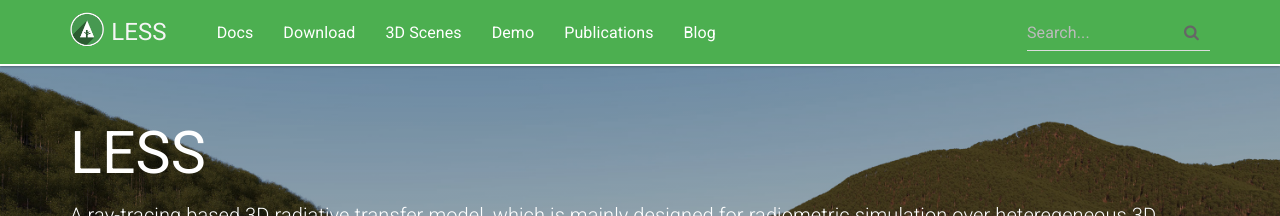
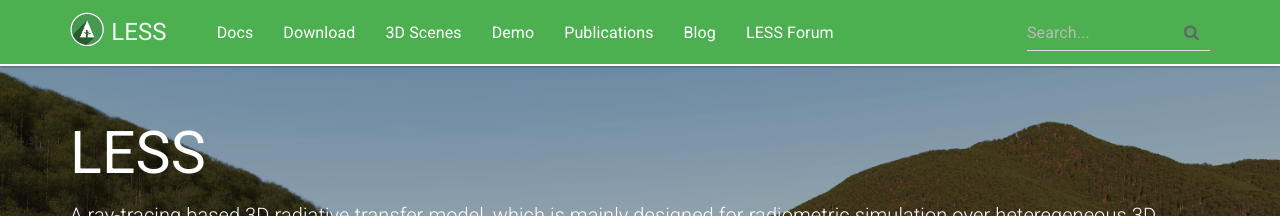
Before and after one commit to jianboqi/jianboqi.github.io, a Jekyll site: the page built from index.html, in a window 1280 px wide. Shown: the top 216 px of the page. Built offline with Jekyll 4.4.1, drawn with Linux system fonts in a browser that asks for light colours; nearby versions of some CDN libraries.

Commit message:
Update topnav.html

```diff
--- a/_includes/topnav.html
+++ b/_includes/topnav.html
@@ -19,6 +19,7 @@
                 <li {% if page.sectionid=='page_demo' %} class="active" {% endif %}><a href="{{ "/demo/" | prepend: site.baseurl }}">Demo</a></li>
                 <li {% if page.sectionid=='page_publications' %} class="active" {% endif %}><a href="{{ "/publications/" | prepend: site.baseurl }}">Publications</a></li>
                 <li {% if page.sectionid=='blog' %} class="active" {% endif %}><a href="{{ site.posts.first.url | prepend: site.baseurl }}">Blog</a></li>
+                <li><a href="http://forum.lessrt.org/">LESS Forum</a></li>
             </ul>
             <div class="navbar-right">
                 <form class="navbar-form navbar-left">
```
